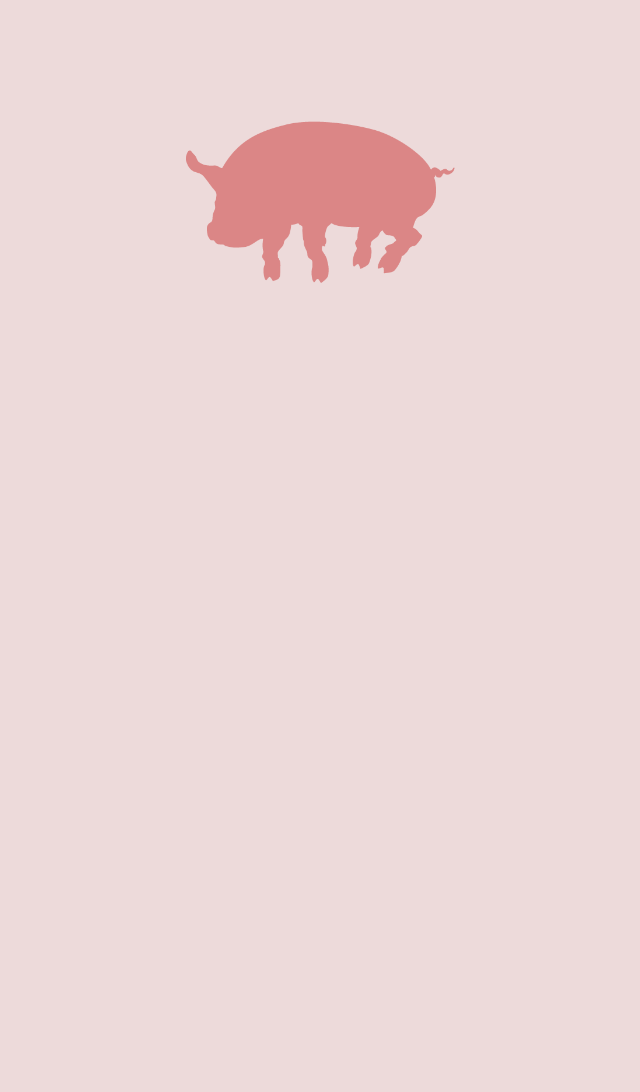
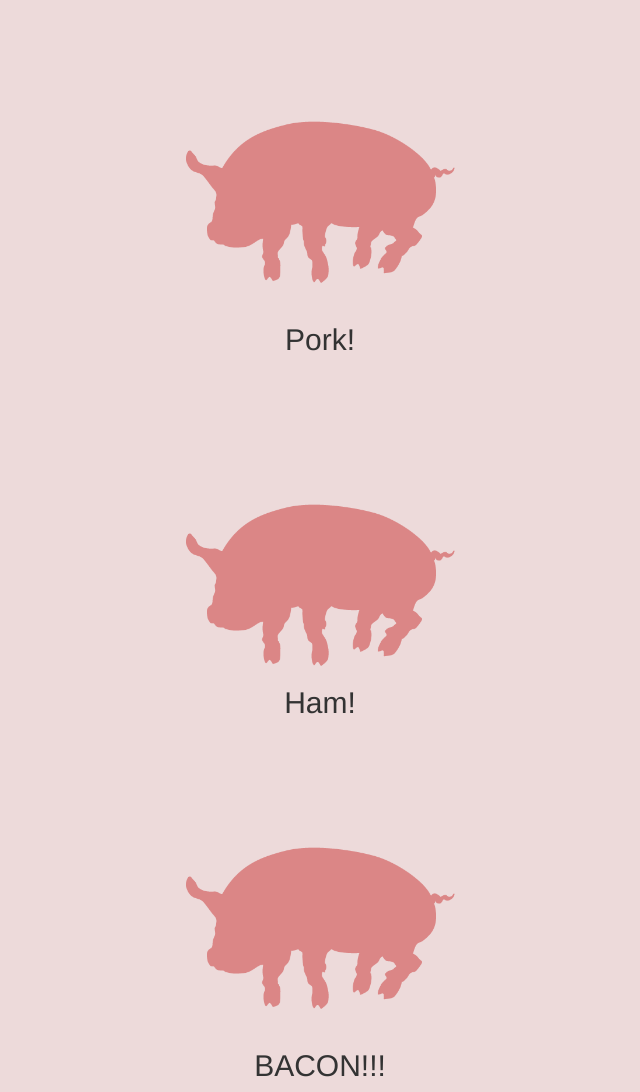
Before and after one commit to porkhambacon/pork-site, a plain HTML site: page index.html in a window 1280 px wide. Shown: the part 87-1179 px from the top of the page, without its empty margins (320-960 px from the left). Before the commit the page ends 800 px from the top, so only its background shows below. Drawn offline with nearby package versions, Linux system fonts and the light colour scheme.

Commit message:
Update index.html

```diff
--- a/index.html
+++ b/index.html
@@ -9,5 +9,13 @@
     <h1 class="text-center">Pork! Ham! Bacon!</h1>
     <br>
     <img src="/pig.png" class="pig" />
+    <br>
+    <h2 class="text-center">Pork!</h2>
+    <br>
+    <img src="/pig.png" class="pig" />
+    <h2 class="text-center">Ham!</h2>
+    <img src="/pig.png" class="pig" />
+    <br>
+    <h2 class="text-center">BACON!!!</h2>
   </body>
 </html>
```
